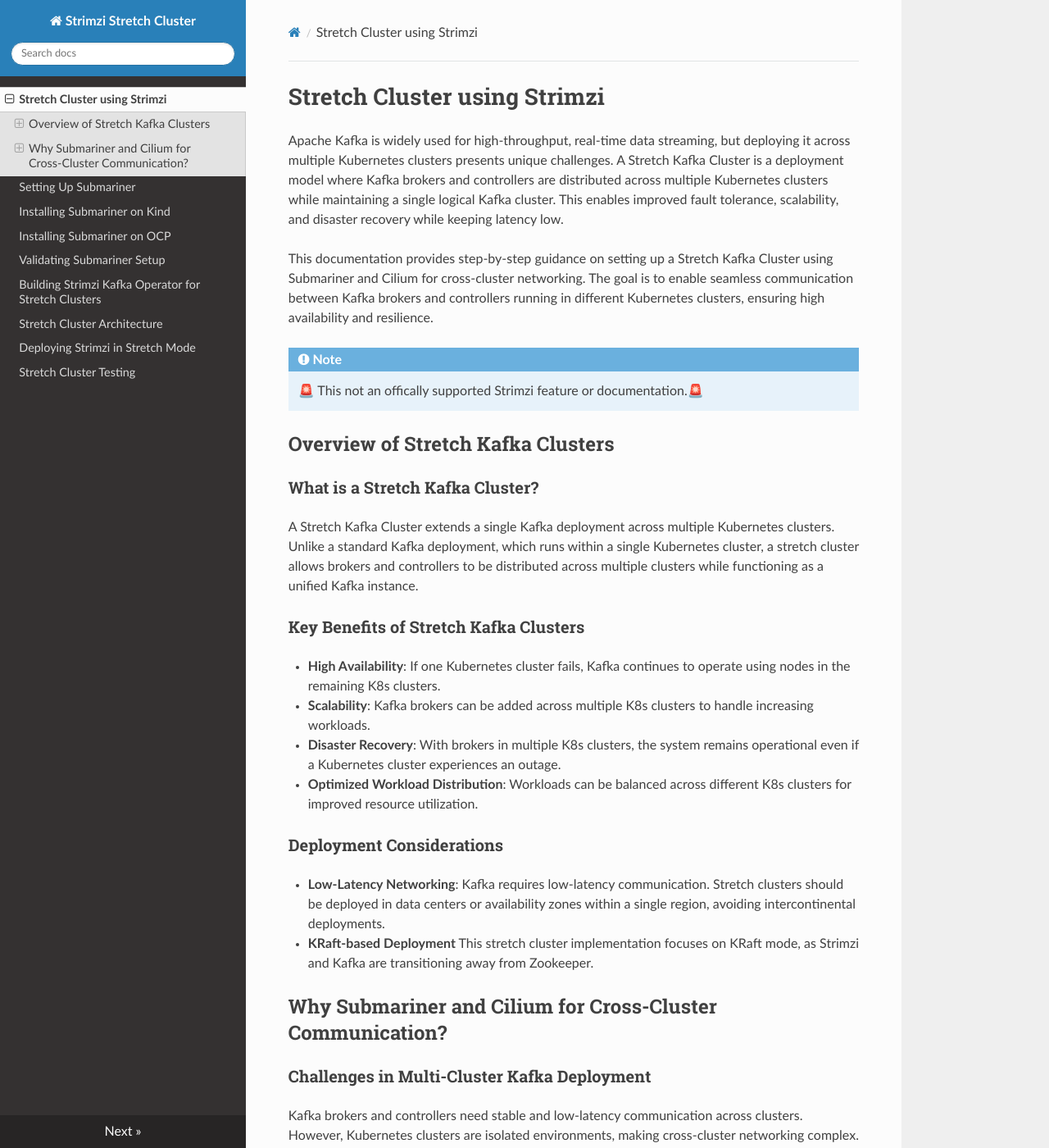
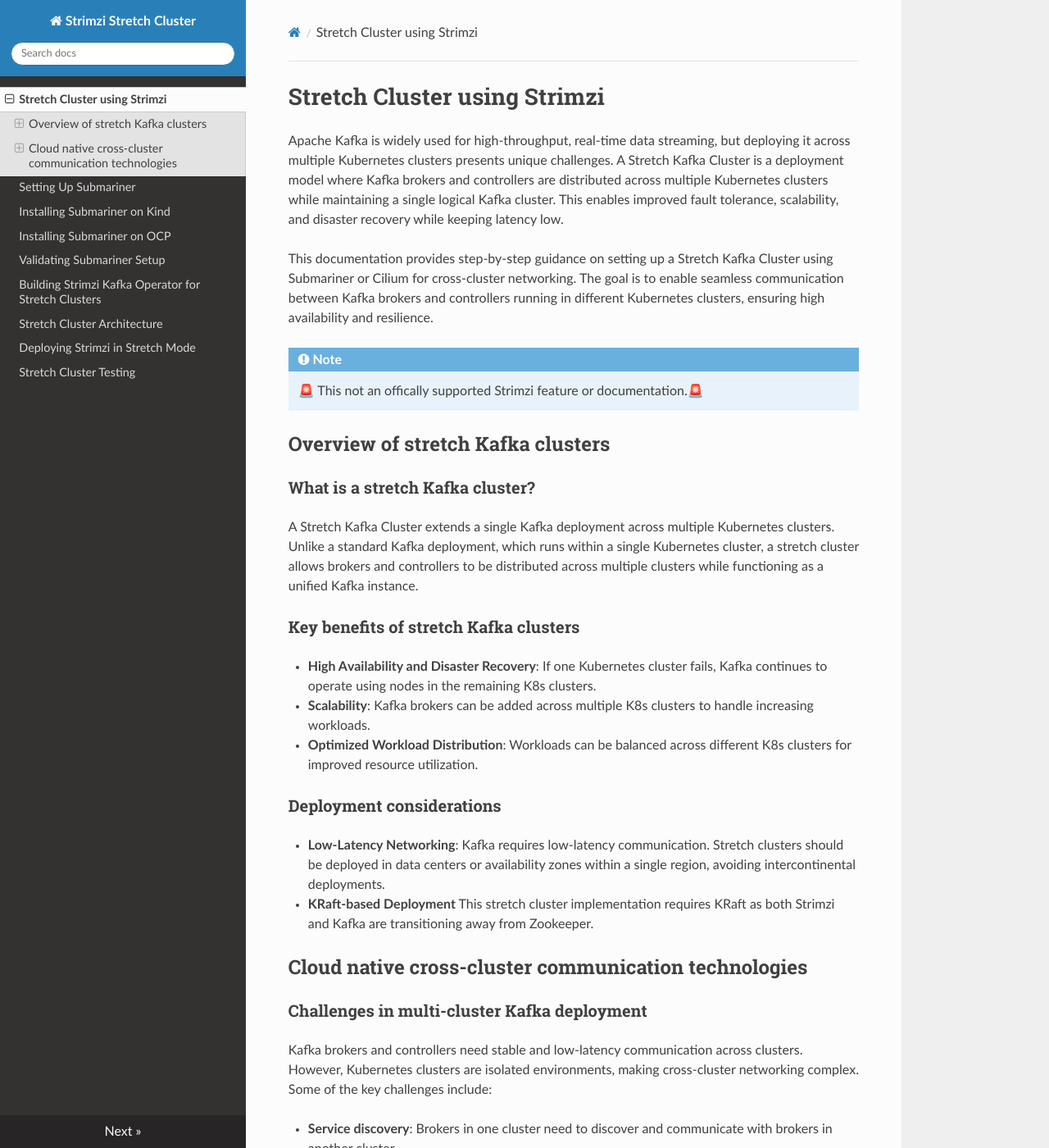
Before and after one commit to aswinayyolath/stretch-kafka-docs, an MkDocs documentation site: the page built from docs/index.md, in a window 1280 px wide and 1400 px high. Shown: the whole window at 82% size. Built offline with MkDocs 1.6.1, drawn with Linux system fonts in a browser that asks for light colours; nearby versions of some CDN libraries; some of the changed text lies outside the part shown.

Commit message:
Minor edits for index.md
I tried to tidy up some of the wording and also removed the excessive capitalisation, but nothing major. The comment around high availability and disaster recovery were basically saying the same thing so I combined them.

```diff
--- a/docs/index.md
+++ b/docs/index.md
@@ -2,7 +2,7 @@
 
 Apache Kafka is widely used for high-throughput, real-time data streaming, but deploying it across multiple Kubernetes clusters presents unique challenges. A Stretch Kafka Cluster is a deployment model where Kafka brokers and controllers are distributed across multiple Kubernetes clusters while maintaining a single logical Kafka cluster. This enables improved fault tolerance, scalability, and disaster recovery while keeping latency low.
 
-This documentation provides step-by-step guidance on setting up a Stretch Kafka Cluster using Submariner and Cilium for cross-cluster networking. The goal is to enable seamless communication between Kafka brokers and controllers running in different Kubernetes clusters, ensuring high availability and resilience.
+This documentation provides step-by-step guidance on setting up a Stretch Kafka Cluster using Submariner or Cilium for cross-cluster networking. The goal is to enable seamless communication between Kafka brokers and controllers running in different Kubernetes clusters, ensuring high availability and resilience.
 
 
 
@@ -12,48 +12,47 @@
 
 
 
-## Overview of Stretch Kafka Clusters
+## Overview of stretch Kafka clusters
 
-### What is a Stretch Kafka Cluster?
+### What is a stretch Kafka cluster?
 A Stretch Kafka Cluster extends a single Kafka deployment across multiple Kubernetes clusters. Unlike a standard Kafka deployment, which runs within a single Kubernetes cluster, a stretch cluster allows brokers and controllers to be distributed across multiple clusters while functioning as a unified Kafka instance.
 
-### Key Benefits of Stretch Kafka Clusters
+### Key benefits of stretch Kafka clusters
 
-- **High Availability**: If one Kubernetes cluster fails, Kafka continues to operate using nodes in the remaining K8s clusters.
+- **High Availability and Disaster Recovery**: If one Kubernetes cluster fails, Kafka continues to operate using nodes in the remaining K8s clusters.
 - **Scalability**: Kafka brokers can be added across multiple K8s clusters to handle increasing workloads.
-- **Disaster Recovery**: With brokers in multiple K8s clusters, the system remains operational even if a Kubernetes cluster experiences an outage.
 - **Optimized Workload Distribution**: Workloads can be balanced across different K8s clusters for improved resource utilization.
 
-### Deployment Considerations
+### Deployment considerations
 
 - **Low-Latency Networking**: Kafka requires low-latency communication. Stretch clusters should be deployed in data centers or availability zones within a single region, avoiding intercontinental deployments.
-- **KRaft-based Deployment** This stretch cluster implementation focuses on KRaft mode, as Strimzi and Kafka are transitioning away from Zookeeper.
+- **KRaft-based Deployment** This stretch cluster implementation requires KRaft as both Strimzi and Kafka are transitioning away from Zookeeper.
 
-## Why Submariner and Cilium for Cross-Cluster Communication?
+## Cloud native cross-cluster communication technologies
 
-### Challenges in Multi-Cluster Kafka Deployment
+### Challenges in multi-cluster Kafka deployment
 
 Kafka brokers and controllers need stable and low-latency communication across clusters. However, Kubernetes clusters are isolated environments, making cross-cluster networking complex. Some of the key challenges include:
 
-- **Service Discovery**: Brokers in one cluster need to discover and communicate with brokers in another cluster.
-- **Network Connectivity**: Kubernetes clusters usually have separate network overlays, preventing direct pod-to-pod communication.
+- **Service discovery**: Brokers in one cluster need to discover and communicate with brokers in another cluster.
+- **Network connectivity**: Kubernetes clusters usually have separate network overlays, preventing direct pod-to-pod communication.
 - **Security**: Ensuring secure cross-cluster communication is critical to prevent unauthorized access.
 
 ### Why Submariner?
 Submariner is a CNCF project that provides secure cross-cluster networking for Kubernetes. It enables:
 
-- **Direct Pod-to-Pod Connectivity**: Allowing Kafka brokers and controllers to communicate seamlessly.
-- **Service Discovery Across Clusters**: Making Kafka services reachable from any cluster.
-- **Secure Communication**: Using IPsec, WireGuard, or VXLAN for encrypted cross-cluster traffic.
+- **Direct pod-to-pod connectivity**: Allowing Kafka brokers and controllers to communicate seamlessly.
+- **Service discovery across Kubernetes cluster boundaries**: Kafka services become reachable from any cluster.
+- **Secure communication**: Using IPsec, WireGuard, or VXLAN for encrypted cross-cluster traffic.
 
 ### Why Cilium?
 Cilium is an eBPF-based networking solution that enhances Kubernetes security and observability. It provides:
 
-- **Transparent Multi-Cluster Networking**: Using Cilium ClusterMesh for service discovery and connectivity.
-- **Enhanced Security**: Enforcing fine-grained security policies across clusters.
-- **Performance Optimization**: Using eBPF for high-performance packet processing.
+- **Transparent multi-cluster networking**: Using Cilium ClusterMesh for service discovery and connectivity.
+- **Enhanced security**: Enforcing fine-grained security policies across clusters.
+- **Performance optimization**: Using eBPF for high-performance packet processing.
 
-### Which One to Choose?
+### Which one to choose?
 Both Submariner and Cilium offer cross-cluster networking, but they cater to different use cases:
 
 | Feature    | Submariner | Cilium |
```
